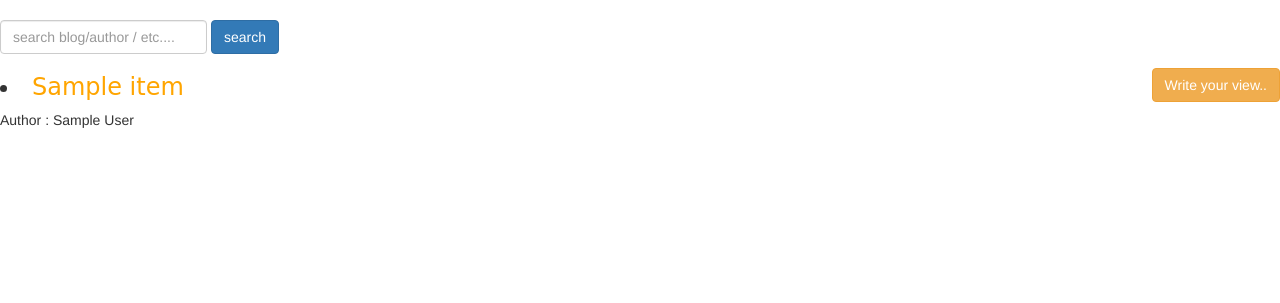
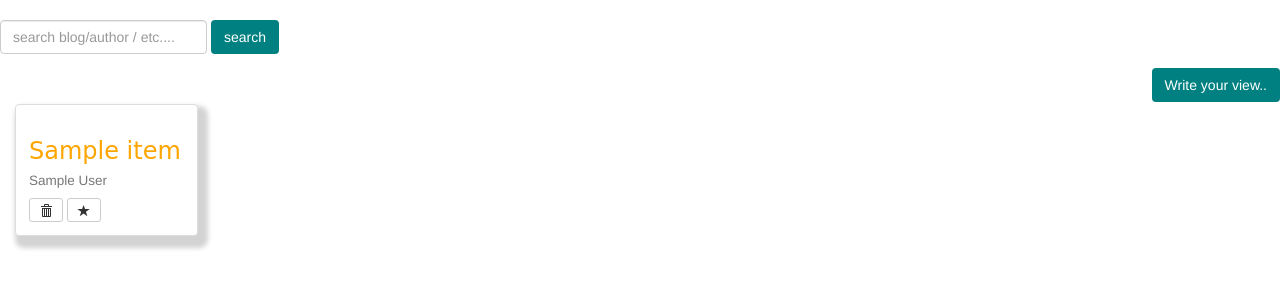
Before and after one commit to maze-runnar/TouristHub, a Django app: template blog/templates/blog/search.html in a window 1280 px wide. Shown: the part 52-355 px from the top of the page. Run offline with Django 3.2, Linux system fonts and the light colour scheme; the template is opened without the code that fills it: most values are stand-ins (such as "Sample title", 1, 10 or a date in 2020); some libraries are stand-ins or nearby versions.

Commit message:
Add files via upload

```diff
--- a/blog/templates/blog/search.html
+++ b/blog/templates/blog/search.html
@@ -4,12 +4,12 @@
 	<form method="GET" action="" class="form-inline">{% csrf_token %}
 {{ form.as_p}}
 	 <input type="text" name="q" value = "{{ request.GET.q }}" placeholder="search blog/author / etc...." class="form-control">
-	<input type="submit"  value="search" class="btn btn-primary">
+	<input type="submit"  value="search" class="btn " style="background-color:teal;color: white">
 </form>
-<button class="btn btn-warning" style="float: right;"><a href="http://127.0.0.1:8000/blog/create/"
+<button class="btn " style="float: right;background-color: teal"><a href="http://127.0.0.1:8000/blog/create/"
 	><span style="float: right;color: white"> Write your view..</span></a></button>
  </div>
-{% for i in items %}
+<!-- {% for i in items %}
 
  	<div class="list">
  	 <h3><li><a href="http://127.0.0.1:8000/blog/{{i.id}}/"><span style="color:orange; font-family: cursive;"> {{i.article_name}}</span></a></li></h3>
@@ -17,4 +17,63 @@
 	</div>
 
 
+{% endfor %} -->
+
+
+<div style="margin-top: 50px">
+
+<table cellspacing="10px" cellpadding="10px" border="solid" width="100%" style="margin-top:20px, border:2px" class="table" >
+<!-- <tr><th class="data">Name</th><th>Experience</th><th>Area</th><th>Contact</th><th>profile</th></tr> -->
+{% for i in items %}
+
+	<!-- <center>
+	<div ><center>
+
+
+		<tr ><td>{{ i.name}}</td><td>{{ i.experience }}</td><td>{{ i.area }}</td><td>{{i.contact}}</td><td><center><button class="btn btn-primary"><a href="http://127.0.0.1:8000/{{i.id}}/detail/"> <span style="color: white">View profile</span></a></button></center></td></tr>
+
+
+	</center>
+	</div>
+	</center> -->
+
+
+ <div class="col-sm-4 col-lg-2"  style="height: 200px">
+                    <div class="thumbnail" style="box-shadow:  5px 7px 5px 5px lightgrey; background-color: white;">
+
+
+
+                        <div class="caption">
+                            <h3><a href="http://127.0.0.1:8000/blog/{{i.id}}/"><span style="color:orange; font-family: cursive;"> {{i.article_name}}</span></a></h2>
+                            <h4><small>{{ i.author }}</small></h4>
+
+
+                            <!-- Delete Album -->
+                            <form action="#" method="post" style="display: inline;">
+                                {% csrf_token %}
+                                <input type="hidden" name="album_id" value="{{ album.id }}" />
+                                <button type="submit" class="btn btn-default btn-sm">
+                                    <span class="glyphicon glyphicon-trash"></span>
+                                </button>
+                            </form>
+
+                            <!-- Favorite Album -->
+                            <a href="" class="btn btn-default btn-sm btn-favorite" role="button">
+                                <span class="glyphicon glyphicon-star  "></span>
+                            </a>
+
+                        </div>
+                    </div>
+                </div>
+
+
 {% endfor %}
+
+</table>
+
+
+
+
+ </h3>
+
+</div>
```
Also changed, not shown: blog/templates/blog/article_create.html (+5 -3 lines), blog/templates/blog/article_detail.html (+12 -11 lines), blog/templates/blog/article_list.html (+47 -1 lines).
